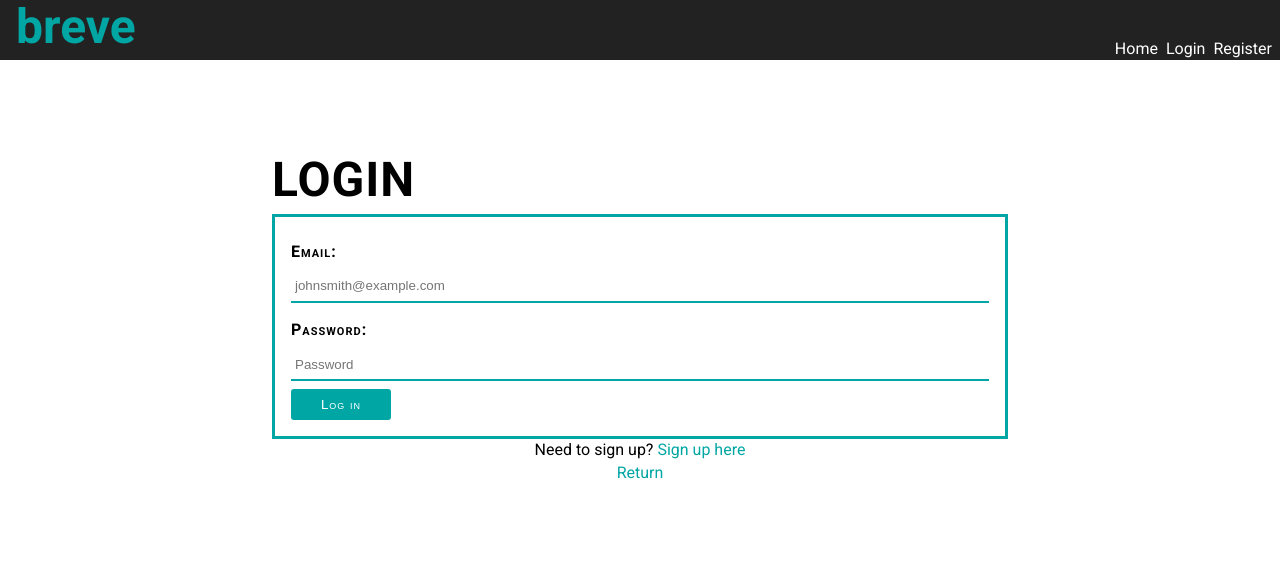
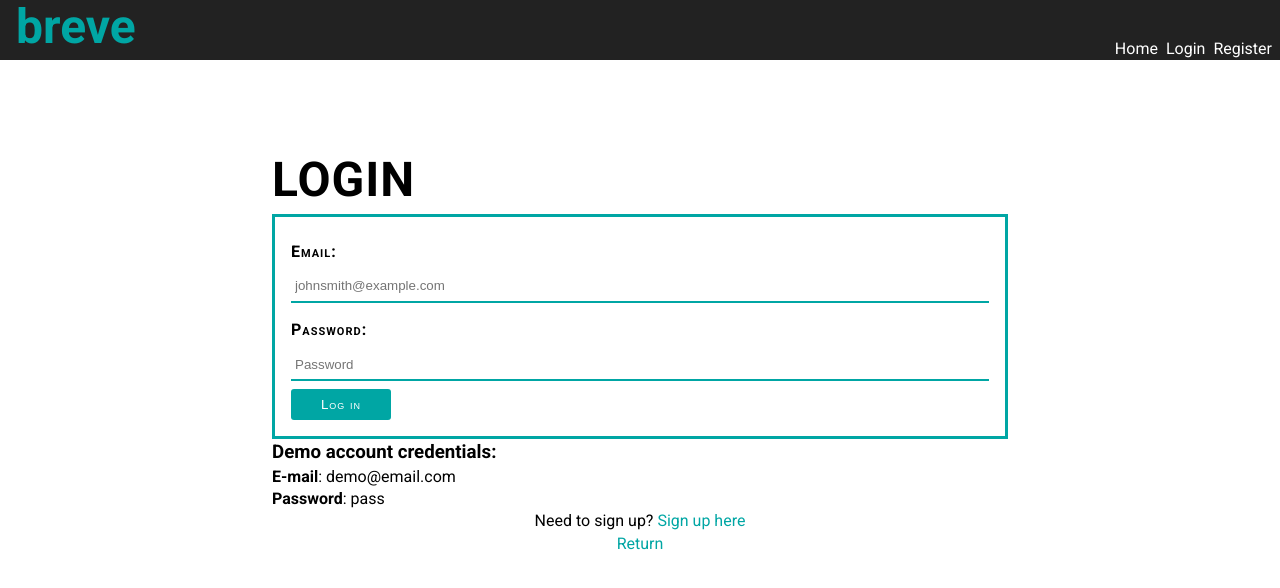
Before and after one commit to AerialWombat/url-shortener, a React (Create React App) app: page /login in a window 1280 px wide. Shown: the top 588 px of the page. Built offline with nearby package versions, Linux system fonts and the light colour scheme.

Commit message:
Added demo credentials

```diff
--- a/src/components/Login/Login.js
+++ b/src/components/Login/Login.js
@@ -74,6 +74,11 @@ class Login extends Component {
               <input type="submit" value="Log in" />
             </div>
           </form>
+          <div className={styles.demoInfo}>
+          <h3>Demo account credentials: </h3>
+          <p><span>E-mail</span>: demo@email.com</p>
+          <p><span>Password</span>: pass</p>
+          </div>
           <div className={styles.navigation}>
             <span>
               Need to sign up? <Link to="/register">Sign up here</Link>
--- a/src/components/Login/login.module.scss
+++ b/src/components/Login/login.module.scss
@@ -38,6 +38,12 @@
     }
   }
 
+  .demoInfo {
+    span {
+      font-weight: bold;
+    }
+  }
+
   .navigation {
     display: flex;
     flex-flow: column;
```
